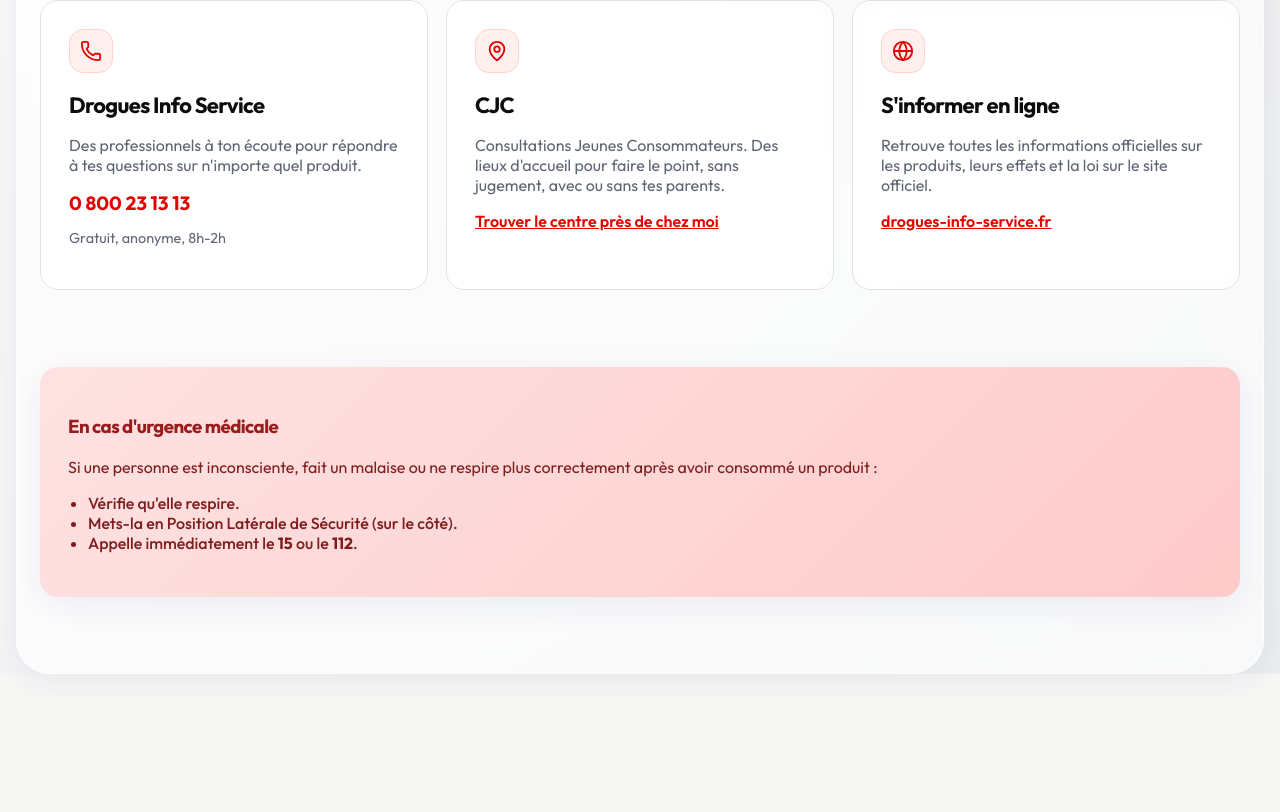
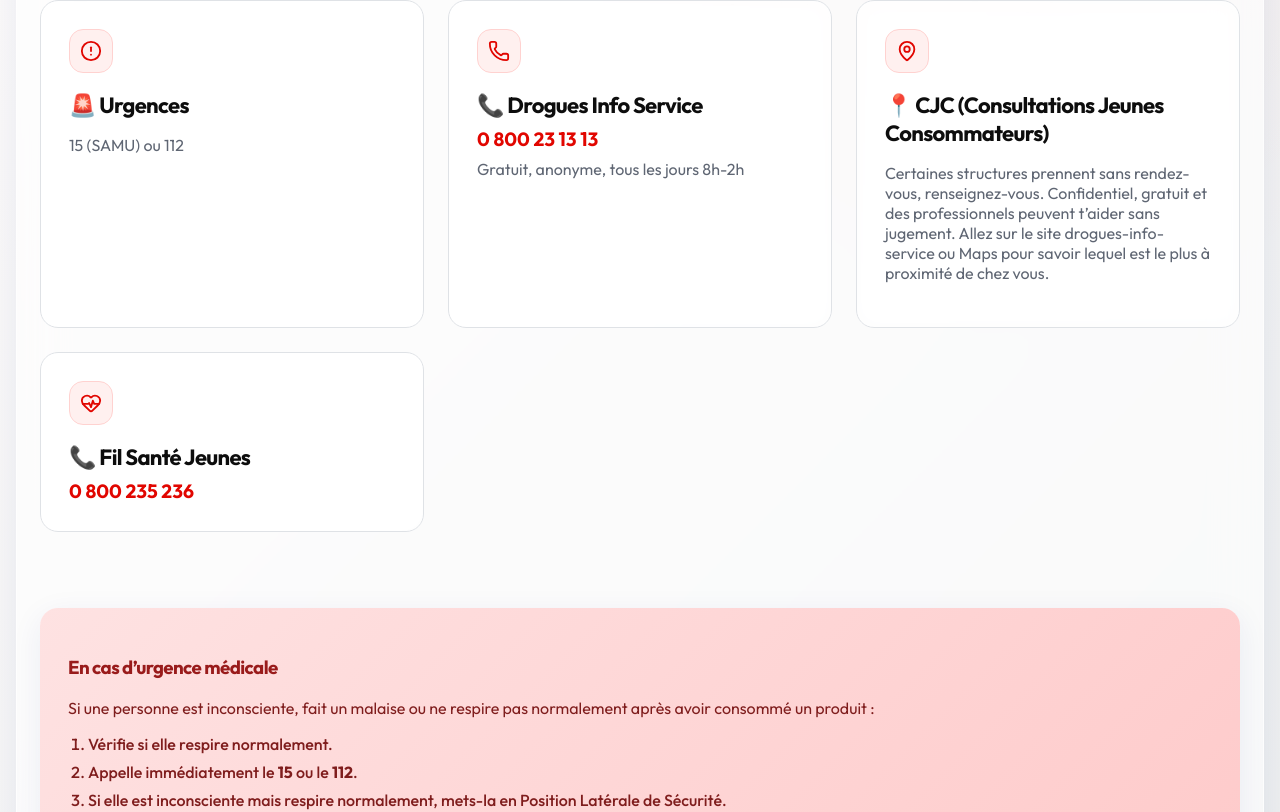
Before and after one commit to wissamheldis-cyber/Alert-l-ves---Pr-vention, a React (Vite) app: page /eleve/aide in a window 1280 px wide. Shown: the part 471-1283 px from the top of the page. Before the commit the page ends 1167 px from the top, so only its background shows below. Built offline with nearby package versions, Linux system fonts and the light colour scheme.

Commit message:
Mise à jour de la page Aide (Contacts utiles)

```diff
--- a/src/pages/student/StudentHelp.tsx
+++ b/src/pages/student/StudentHelp.tsx
@@ -1,5 +1,5 @@
 import { Helmet } from "react-helmet-async";
-import { Phone, MapPin, Globe } from "lucide-react";
+import { Phone, MapPin, AlertCircle, HeartPulse } from "lucide-react";
 
 export function StudentHelp() {
   return (
@@ -24,60 +24,67 @@
         </section>
 
         <section className="section container" style={{ paddingTop: 0 }}>
-          <div className="grid grid-3">
+          <div className="grid grid-2" style={{ display: "grid", gridTemplateColumns: "repeat(auto-fit, minmax(300px, 1fr))", gap: 24 }}>
+            <article className="card flat" style={{ border: "1px solid var(--ae-border)" }}>
+              <div className="icon-badge red" style={{ marginBottom: 16 }}>
+                <AlertCircle size={22} />
+              </div>
+              <h3 className="card-title">🚨 Urgences</h3>
+              <p className="muted" style={{ marginBottom: 16 }}>
+                15 (SAMU) ou 112
+              </p>
+            </article>
+
             <article className="card flat" style={{ border: "1px solid var(--ae-border)" }}>
               <div className="icon-badge red" style={{ marginBottom: 16 }}>
                 <Phone size={22} />
               </div>
-              <h3 className="card-title">Drogues Info Service</h3>
-              <p className="muted" style={{ marginBottom: 16 }}>
-                Des professionnels à ton écoute pour répondre à tes questions sur n'importe quel produit.
-              </p>
+              <h3 className="card-title">📞 Drogues Info Service</h3>
               <p style={{ fontWeight: 700, fontSize: "1.2rem", color: "var(--ae-red)", margin: 0 }}>
                 0 800 23 13 13
               </p>
-              <p style={{ fontSize: "0.9rem", color: "var(--ae-muted)" }}>Gratuit, anonyme, 8h-2h</p>
+              <p className="muted" style={{ marginTop: 8 }}>
+                Gratuit, anonyme, tous les jours 8h-2h
+              </p>
             </article>
 
             <article className="card flat" style={{ border: "1px solid var(--ae-border)" }}>
               <div className="icon-badge red" style={{ marginBottom: 16 }}>
                 <MapPin size={22} />
               </div>
-              <h3 className="card-title">CJC</h3>
+              <h3 className="card-title">📍 CJC (Consultations Jeunes Consommateurs)</h3>
               <p className="muted" style={{ marginBottom: 16 }}>
-                Consultations Jeunes Consommateurs. Des lieux d'accueil pour faire le point, sans jugement, avec ou sans tes parents.
+                Certaines structures prennent sans rendez-vous, renseignez-vous. Confidentiel, gratuit et des professionnels peuvent t’aider sans jugement. Allez sur le site drogues-info-service ou Maps pour savoir lequel est le plus à proximité de chez vous.
               </p>
-              <a href="https://www.drogues-info-service.fr" target="_blank" rel="noopener noreferrer" style={{ fontWeight: 600, color: "var(--ae-red)", textDecoration: "underline" }}>
-                Trouver le centre près de chez moi
-              </a>
             </article>
 
             <article className="card flat" style={{ border: "1px solid var(--ae-border)" }}>
               <div className="icon-badge red" style={{ marginBottom: 16 }}>
-                <Globe size={22} />
+                <HeartPulse size={22} />
               </div>
-              <h3 className="card-title">S'informer en ligne</h3>
-              <p className="muted" style={{ marginBottom: 16 }}>
-                Retrouve toutes les informations officielles sur les produits, leurs effets et la loi sur le site officiel.
+              <h3 className="card-title">📞 Fil Santé Jeunes</h3>
+              <p style={{ fontWeight: 700, fontSize: "1.2rem", color: "var(--ae-red)", margin: 0 }}>
+                0 800 235 236
               </p>
-              <a href="https://www.drogues-info-service.fr" target="_blank" rel="noopener noreferrer" style={{ fontWeight: 600, color: "var(--ae-red)", textDecoration: "underline" }}>
-                drogues-info-service.fr
-              </a>
             </article>
           </div>
         </section>
 
         <section className="section container" style={{ paddingTop: 0 }}>
           <div className="card" style={{ background: "linear-gradient(135deg, #fee2e2, #fecaca)", border: "none" }}>
-            <h3 style={{ color: "#991b1b" }}>En cas d'urgence médicale</h3>
+            <h3 style={{ color: "#991b1b" }}>En cas d’urgence médicale</h3>
             <p style={{ color: "#7f1d1d", marginBottom: 16 }}>
-              Si une personne est inconsciente, fait un malaise ou ne respire plus correctement après avoir consommé un produit :
+              Si une personne est inconsciente, fait un malaise ou ne respire pas normalement après avoir consommé un produit :
             </p>
-            <ul style={{ color: "#7f1d1d", fontWeight: 500, paddingLeft: 20 }}>
-              <li>Vérifie qu'elle respire.</li>
-              <li>Mets-la en Position Latérale de Sécurité (sur le côté).</li>
-              <li>Appelle immédiatement le <strong>15</strong> ou le <strong>112</strong>.</li>
-            </ul>
+            <ol style={{ color: "#7f1d1d", fontWeight: 500, paddingLeft: 20, marginBottom: 16 }}>
+              <li style={{ marginBottom: 8 }}>Vérifie si elle respire normalement.</li>
+              <li style={{ marginBottom: 8 }}>Appelle immédiatement le <strong>15</strong> ou le <strong>112</strong>.</li>
+              <li style={{ marginBottom: 8 }}>Si elle est inconsciente mais respire normalement, mets-la en Position Latérale de Sécurité.</li>
+              <li style={{ marginBottom: 8 }}>Si elle ne respire pas normalement, commence les gestes de réanimation si tu sais les faire, et suis les consignes du médecin régulateur au téléphone.</li>
+            </ol>
+            <p style={{ color: "#7f1d1d", fontWeight: 600, margin: 0 }}>
+              Ne la fais pas boire, ne la fais pas manger, ne la laisse pas seule.
+            </p>
           </div>
         </section>
       </main>
```
